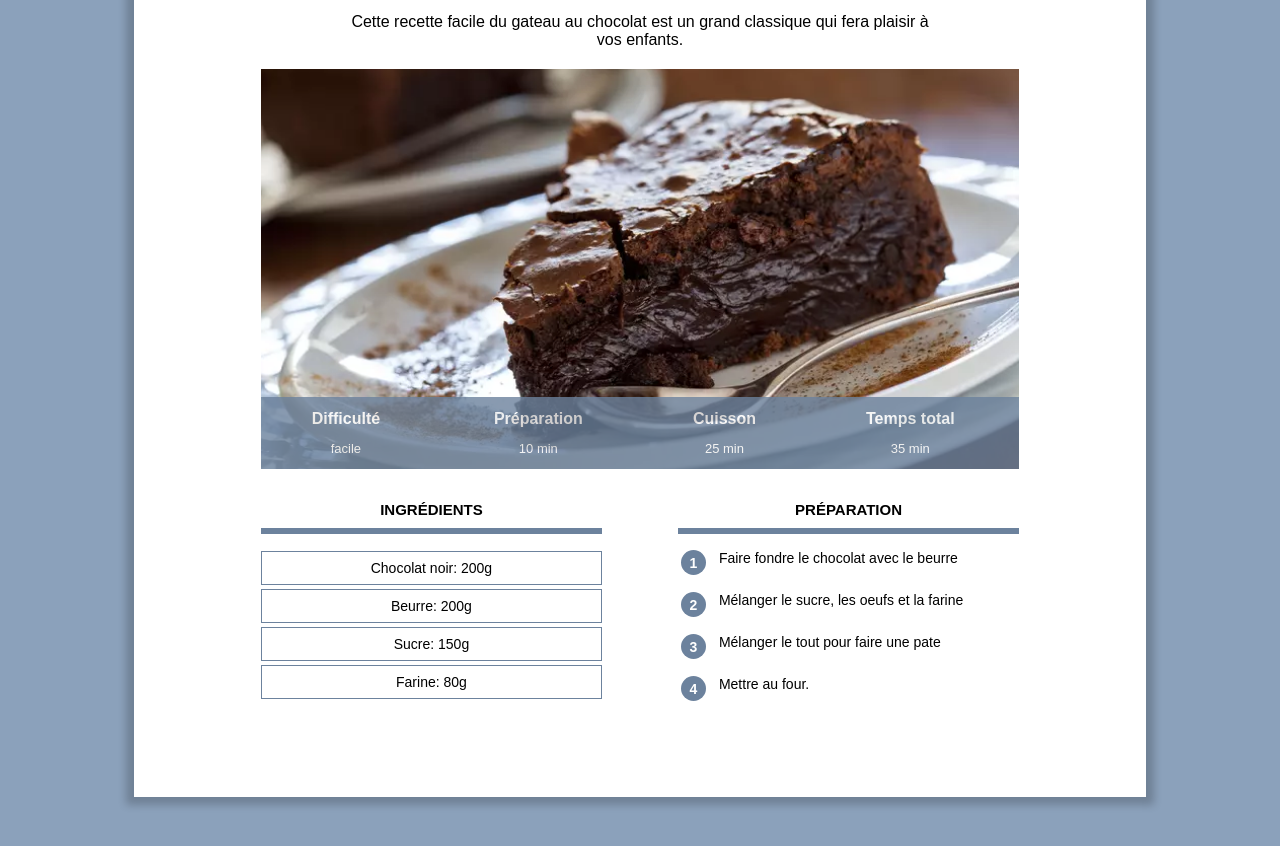
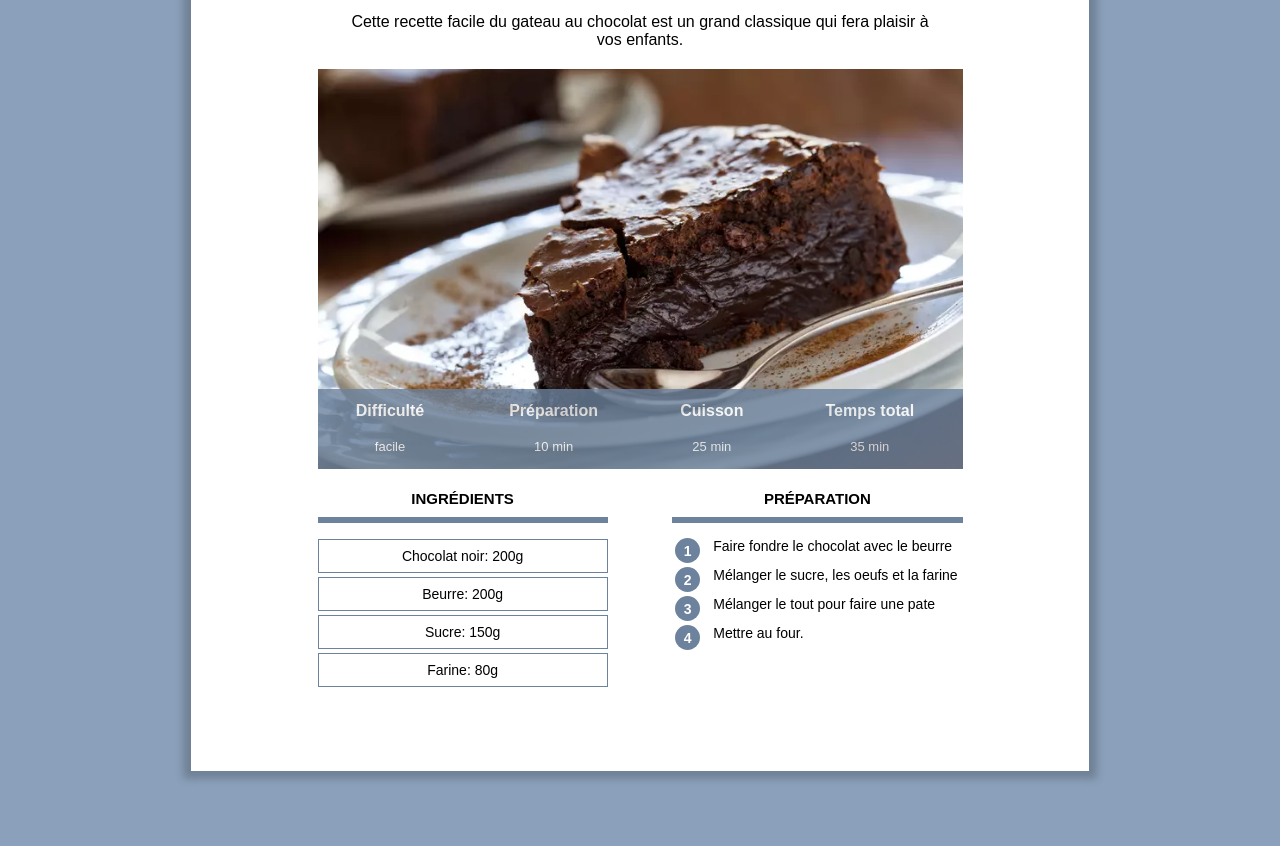
Before and after one commit to HuguesMichael/recettes, a plain HTML site: page index.html in a window 1280 px wide. Shown: the part 200-1046 px from the top of the page. Drawn offline with Linux system fonts and the light colour scheme.

Commit message:
Add files via upload

```diff
--- a/index.html
+++ b/index.html
@@ -3,6 +3,7 @@
             <head>
                 <title>Gateau au chocolat </title>
                 <meta charset="UTF-8">
+                <meta name="viewport" content="width=device-width, initial-scale=1.0" />
                 <link rel="stylesheet" href="recette.css">
             </head>
         <body>
--- a/recette.css
+++ b/recette.css
@@ -29,9 +29,8 @@ P.categorie{
 }
 .contenu{
     background-color: white;
-    margin: 0px 10% 50px 10%;
-    padding: 10px 10% 80px 10%;
-    min-width: 350px;
+    margin: 40px 8px 40px 8px;
+    padding: 0px 8px 20px 8px;
     box-shadow: 0px 0px 8px 8px rgb(0, 0, 0, 0.2);
 
 }
@@ -67,9 +66,9 @@ P.description{
     position: absolute;
     bottom: 0px;
     width: 100%;
+    height: 50px;
     color:white;
     padding: 10px 0px;
-    font-size: 16px;
     background-color: #6c829d;
     opacity: 80%;
 
@@ -77,14 +76,14 @@ P.description{
 
 .info table td{
     text-align: center;
-    font-size: 13px;
+    font-size: 10px;
     padding-top: 10px;
 
 
 }
 .info table th{
     text-align: center;
-    font-size: 16px;
+    font-size: 11px;
     vertical-align: top;
 }
 .colonne{
@@ -96,16 +95,15 @@ P.description{
     border-bottom: #6c829d solid 6px;
     text-transform: uppercase;
     font-size: 15px;
+    margin-top:1px;
     padding-bottom: 10px;
 }
 
-.colonne1{
-    display: inline-block;
-    margin-right: 10%;
+.colonne1, .colonne2{
+  width: 100%;
 }
-.colonne2{
-    float: right;
-}
+
+
 .ingredients p{
     text-align: center;
     font-size: 14px;
@@ -137,5 +135,46 @@ P.description{
     padding-bottom: 10px;
 }
 .preparation tr{
-   height: 40px;
+   height: 10px;
 }
+
+/*style ordinateur*/
+@media only screen and (min-width: 768px) {
+.contenu{
+   min-width: 350px;
+   margin: 0px 10% 50px 10%;
+   padding: 10px 10% 80px 10%;
+        }
+.info table{
+    height: 80px;
+        }
+    .info table td{
+    font-size: 13px;
+}
+.info table th{
+    font-size: 16px;
+
+}
+.colonne{
+ width: 45%;
+ margin-top: 20px;
+}
+
+.colonne1{
+    display: inline-block;
+    margin-right: 10%;
+}
+.colonne2{
+    float: right;
+}
+
+}
+@media only screen and (min-width: 900px) {
+.contenu{
+   width: 645px;
+   margin-left: auto;
+   margin-right: auto;
+
+    }
+
+}
```
